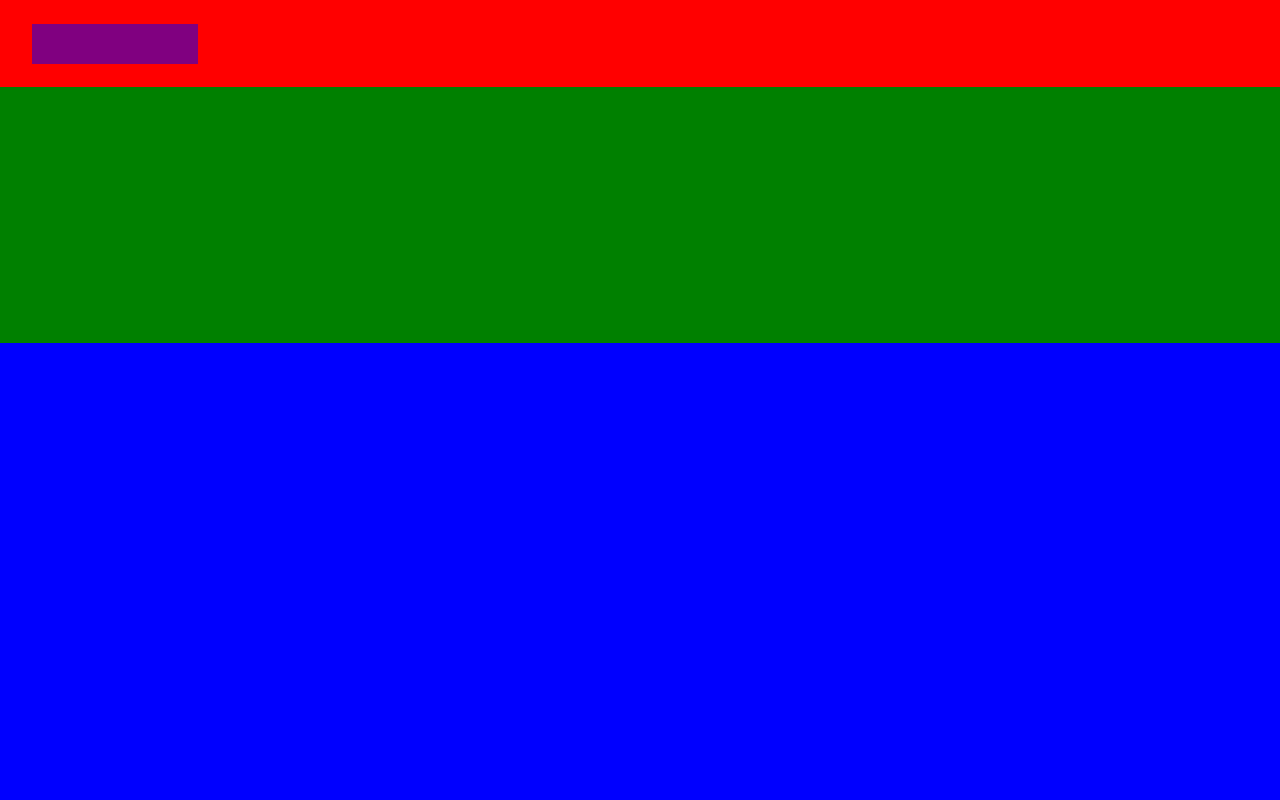
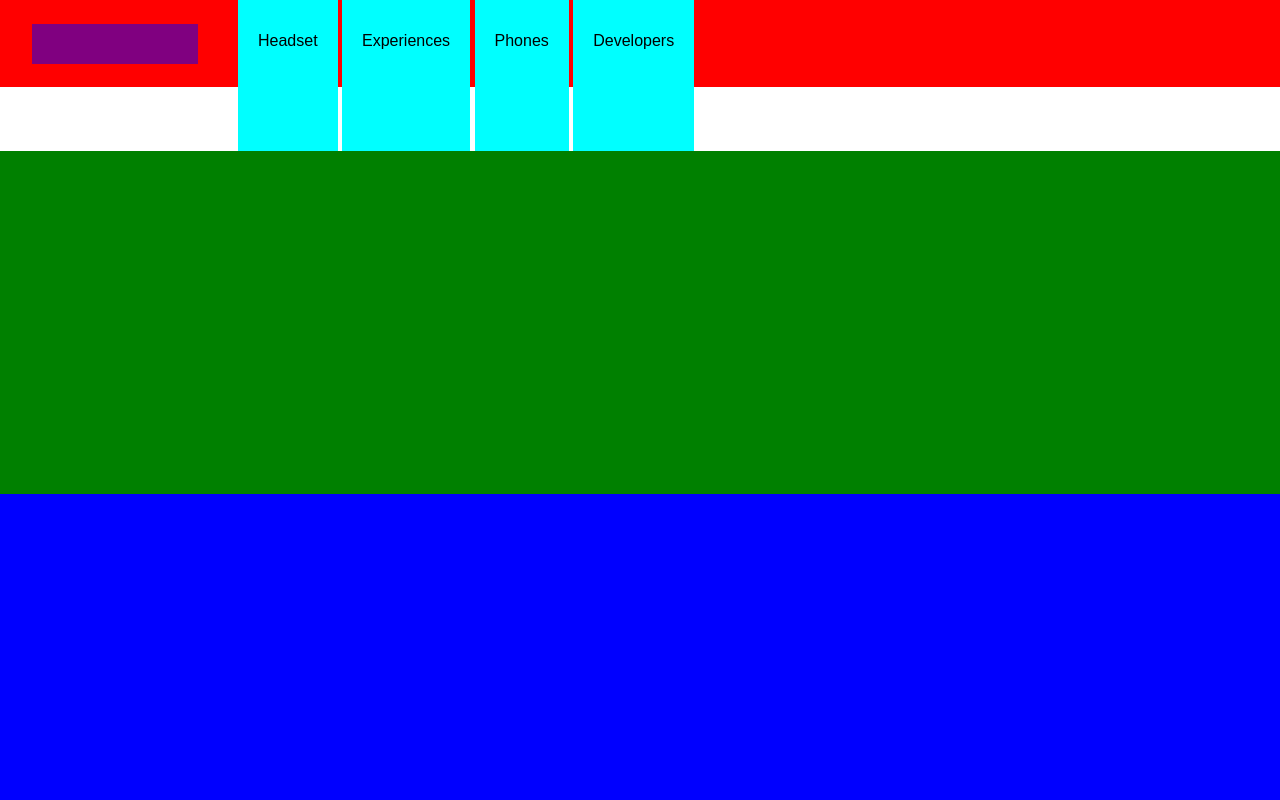
Before and after one commit to Seisachtheia/DayDream, a website: page private/index.html in a window 1280 px wide. Shown: the top 800 px of the page. Drawn offline with nearby package versions, Linux system fonts and the light colour scheme; files that its build step writes are made by us from their sources.

Commit message:
Navi buttons added, down padding needs resolving

```diff
--- a/private/index.html
+++ b/private/index.html
@@ -21,17 +21,17 @@
             <div class="fixed-banner-top"></div>
                 <a class="banner-logo"></a>
                 <ul class="banner-navi">
-                    <li>
-                        <a></a>
+                    <li class="banner-navi-button">
+                        <a>Headset</a>
                     </li>
-                    <li>
-                        <a></a>
+                    <li class="banner-navi-button">
+                        <a>Experiences</a>
                     </li>
-                    <li>
-                        <a></a>
+                    <li class="banner-navi-button">
+                        <a>Phones</a>
                     </li>
-                    <li>
-                        <a></a>
+                    <li class="banner-navi-button">
+                        <a>Developers</a>
                     </li>
             <div class="home-dock"></div>
 
--- a/private/styles/style.scss
+++ b/private/styles/style.scss
@@ -25,6 +25,7 @@ $color-2: white;
     width:100%;
     background-color:red;
     position:fixed;
+    z-index:-1;
 }
 
 .banner-logo {
@@ -34,28 +35,27 @@ $color-2: white;
     width:166px;
     height:34px;
     z-index:1;
-    position:absolute;
-}
-
-.banner-navi {
-    display:block;
     float:left;
 }
 
-header div ul li {
-    position:absolute;
-    z-index:1;
-    height:60px;
-    width:60px;
-    color:blue;
+/*.banner-navi {
+    display:inline-block;
+    float:left;
+}*/
+
+.banner-navi-button {
+    display:inline-block;
+    height:87px;
+    background-color:cyan;
+    padding:32px 20px;
 
 }
 
-.home-dock {
+/*.home-dock {
     width:100%;
     height:800px;
     background-color:blue;
-}
+}*/
 
 .sub-header {
     height:343px;
```
Also changed, not shown: public/index.html (+8 -8 lines), public/styles/style.css.
